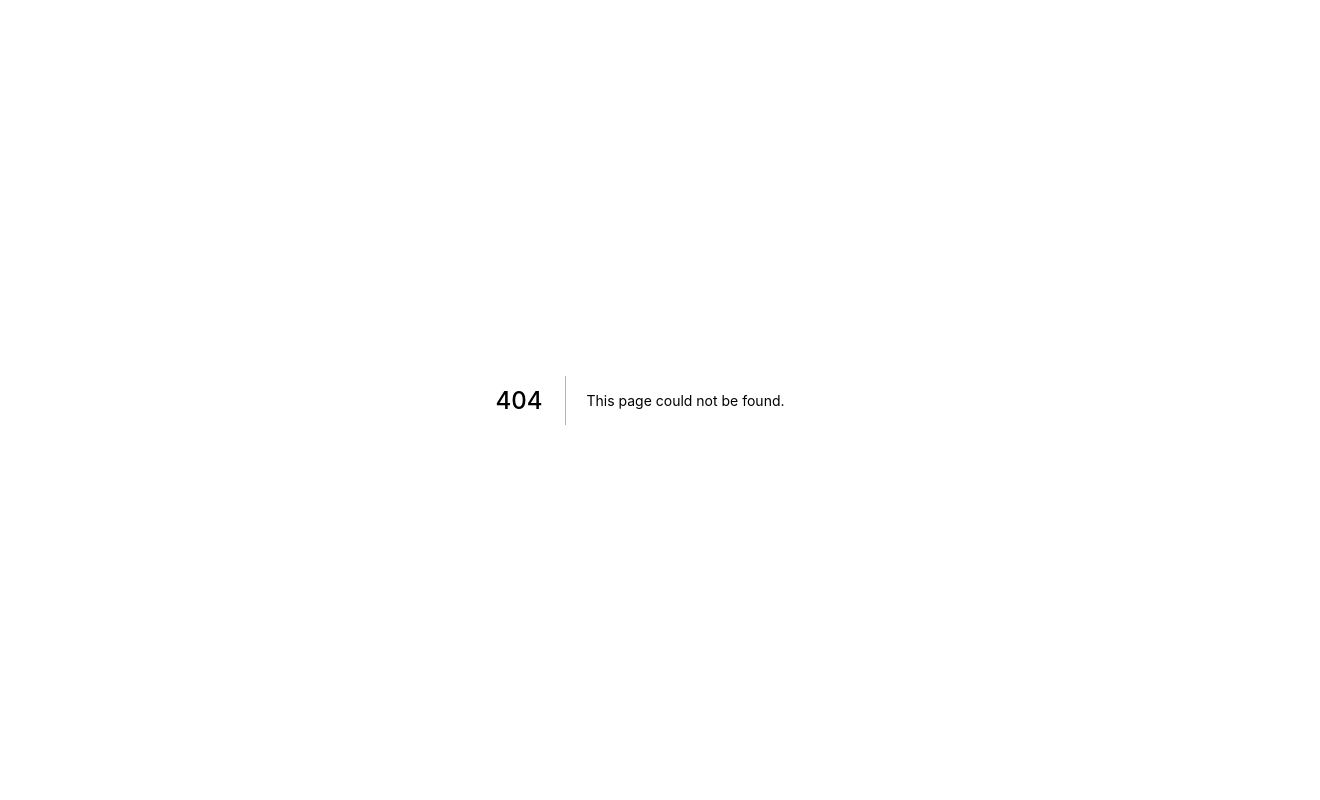
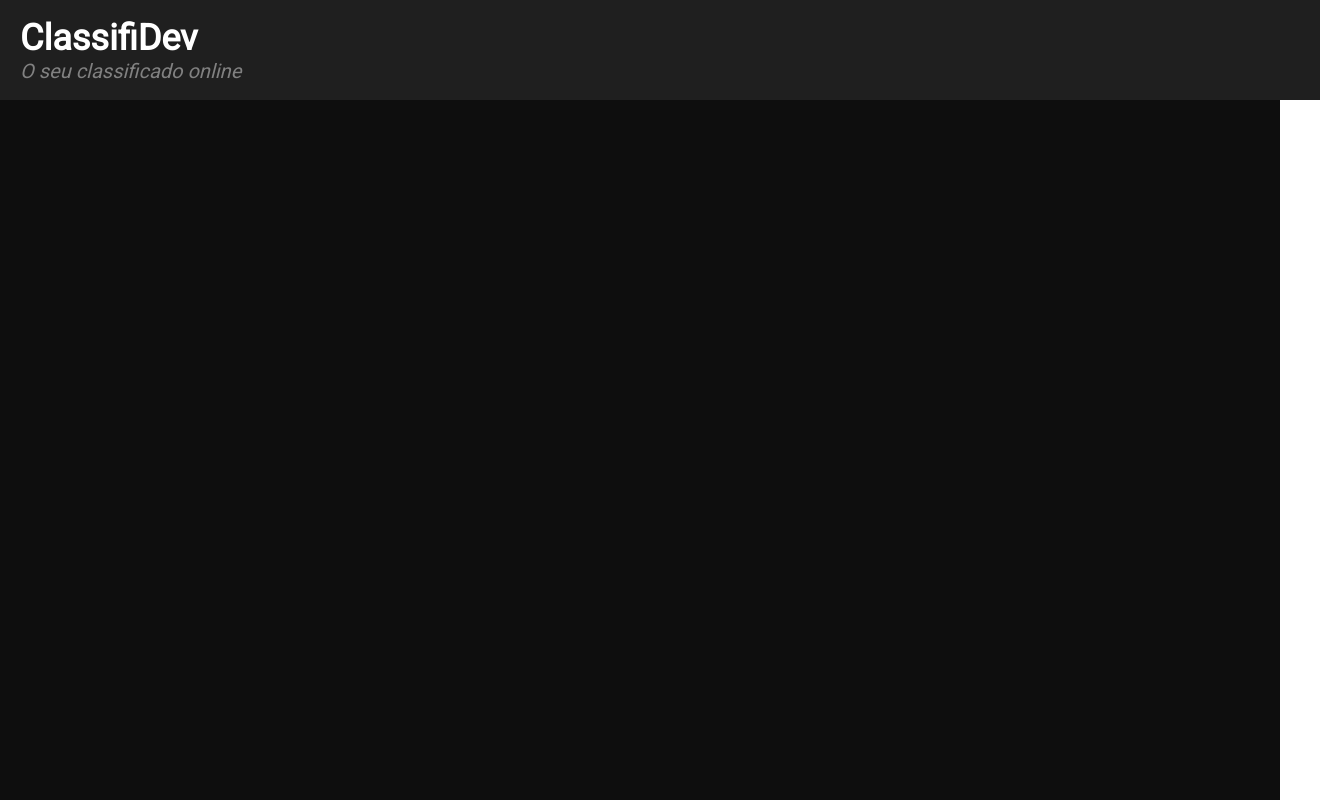
Before and after one commit to Seja-Dev/desafio-classidev, a Next.js app: page /post in a window 1280 px wide. Before the commit this address had no page. Shown: the whole page, 1320 px wide, since content can reach past the window. Built offline with nearby package versions, Linux system fonts and the light colour scheme.

Commit message:
init post page

```diff
--- a/src/components/classifieds/classifields.jsx
+++ b/src/components/classifieds/classifields.jsx
@@ -1,4 +1,5 @@
 import styled from "styled-components"
+import Link from "next/link"
 
 const StyledClass = styled.div`
     width: 334px;
@@ -10,6 +11,7 @@ const StyledClass = styled.div`
     justify-content: center;
     gap: 29px;
     padding: 0 24px;
+    cursor: pointer;
 `
 
 const ProductsAndDate = styled.div`
@@ -56,6 +58,7 @@ const Class = styled.p`
 
 export default function Classefields() {
     return(
+        <Link href="/post">
             <StyledClass>
                 <ProductsAndDate>
                     <Product>Palio 2020</Product>
@@ -68,5 +71,6 @@ export default function Classefields() {
                     <Class>Carros</Class>
                 </ClassContainer>
             </StyledClass>
+        </Link>
     )
 }
--- /dev/null
+++ b/src/pages/post.jsx
@@ -0,0 +1,16 @@
+import styled from "styled-components"
+
+import Navbar from "@/components/navbar/navbar"
+
+const StyledDiv = styled.div`
+    height: 100vh;
+    background: #0e0e0e;
+`
+
+export default function Post() {
+    return(
+        <StyledDiv>
+            <Navbar/>
+        </StyledDiv>
+    )
+}
```
Lines whose indentation alone changed are shown as unchanged.
